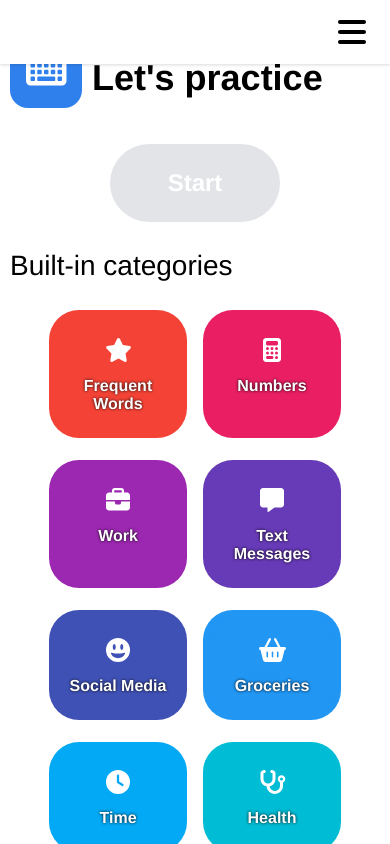
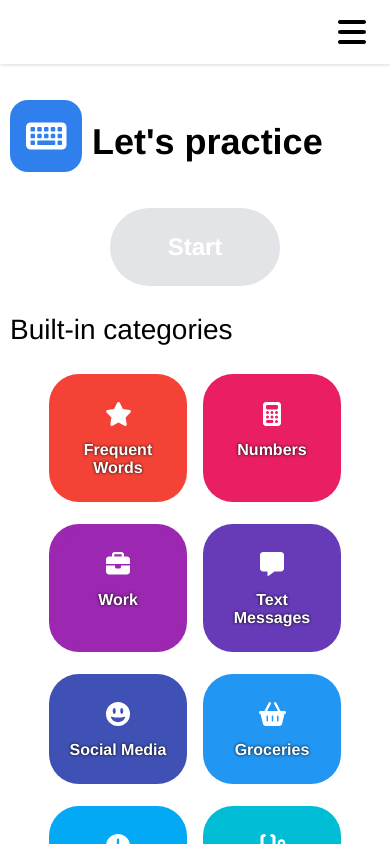
Before and after one commit to project-qwerty/project-qwerty, a Vue app: page /select-categories in a window 390 px wide. Shown: the top 844 px of the page. Built offline with nearby package versions, Linux system fonts and the light colour scheme.

Commit message:
make nav page content move below mobile view header

```diff
--- a/src/assets/css/global.css
+++ b/src/assets/css/global.css
@@ -138,6 +138,8 @@ button {
 
 @media screen and (max-width: 960px) {
   .page-content {
+    padding-top: var(--hamburger-menu-bar-height);
+
     padding-left: var(--thin-gap);
     padding-right: var(--thin-gap);
   }
```
